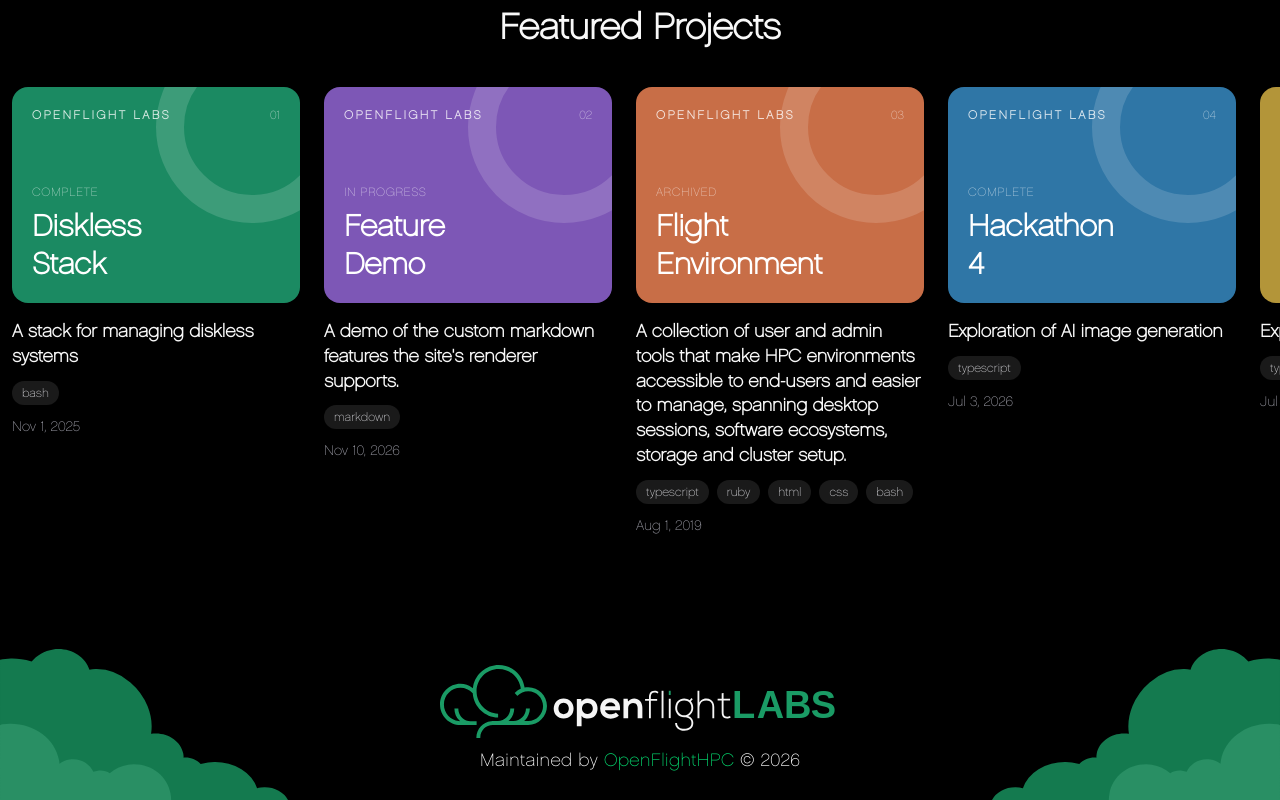
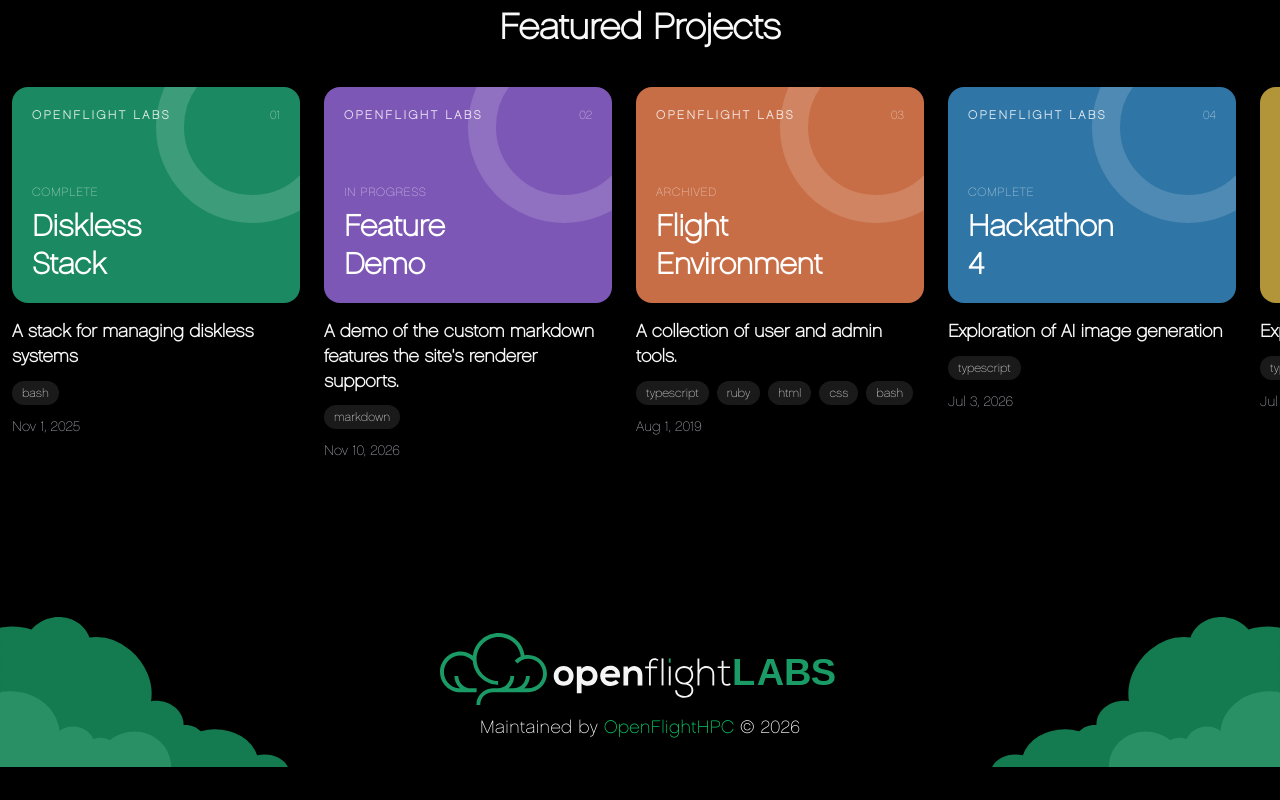
Before and after one commit to openflighthpc/openflightHPC_website_v2, a Next.js app: page /openflightHPC_website_v2/ in a window 1280 px wide. Shown: the part 773-1573 px from the top of the page. After the commit the page ends 1540 px from the top, so only its background shows below. Built offline with nearby package versions, Linux system fonts and the light colour scheme.

Commit message:
shortened flight environment description

```diff
--- a/public/projects/flight_environment/projects.metadata.ts
+++ b/public/projects/flight_environment/projects.metadata.ts
@@ -1,8 +1,7 @@
 import { defineProjectMetadata } from '@/lib/metadata-handler';
 
 export default defineProjectMetadata({
-   description:
-      'A collection of user and admin tools that make HPC environments accessible to end-users and easier to manage, spanning desktop sessions, software ecosystems, storage and cluster setup.',
+   description: 'A collection of user and admin tools.',
    endDate: '01/08/2019',
    featured: true,
    languages: ['typescript', 'ruby', 'html', 'css', 'bash'],
```
